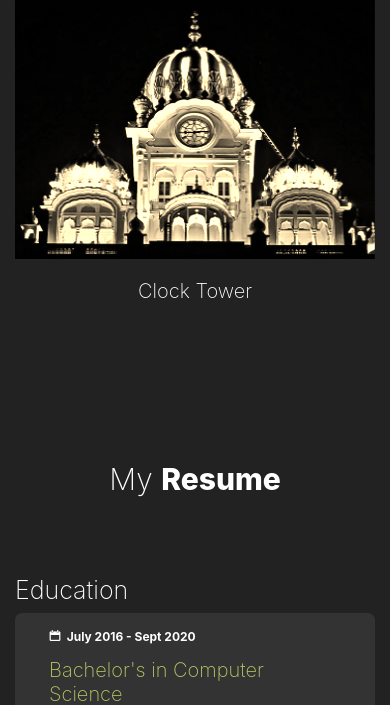
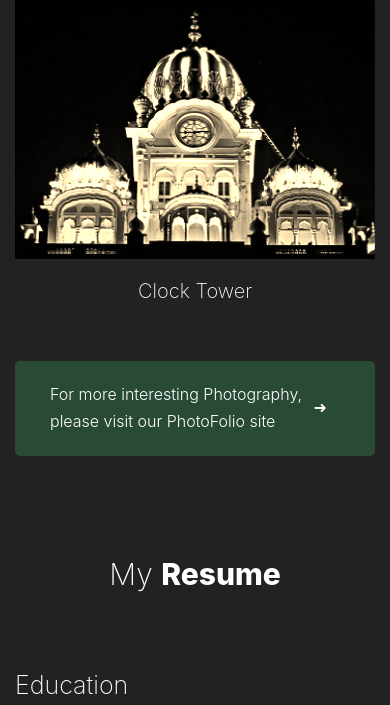
Before and after one commit to er-arpitgupta/MyPortfolio, a Flask app: page / in a window 390 px wide. Shown: the part 2846-3551 px from the top of the page. Run offline with Flask 2, Linux system fonts and the light colour scheme; some libraries are stand-ins or nearby versions; some web fonts are replaced.

Commit message:
Added PhotoFolio link

```diff
--- a/static/css/style.css
+++ b/static/css/style.css
@@ -654,9 +654,40 @@ a {
 .cb2:hover{background-color: rgb(34,34,34) !important; border: 2px solid rgb(255,68,68);}
 .cb1:focus, .cb2:focus{background-color:rgb(34,34,34) !important;}
 
+.redirect-msg {
+  position: relative;
+  padding: 20px 40px;
+  background-color: #294b36;
+  color: white;
+  border-radius: 5px;
+  transition: all 0.3s ease;
+  margin: 0px;
+}
+.redirect-msg:after {
+  position: absolute;
+  top: 50%;
+  -webkit-transform: translate(0, -50%);
+          transform: translate(0, -50%);
+  content: "➜";
+  transition: all 1s ease;
+}
+.redirect-msg:hover {
+  padding: 20px 60px 20px 20px;
+  transition: all 0.3s ease;
+  background-color: #2d784a;
+}
+.redirect-msg:hover:after {
+  right: 37em;
+  opacity: 1;
+  transition: all 1s ease;
+}
+
 @media (max-width: 991.98px){
 	.resume-item{padding: 10px 30px 10px 30px;}
 	.resume-item ul{padding-left: 0px;}
 	.resume-item-inner{visibility: hidden !important;}
 	.custom-ag img{height: 200px;}
+  .redirect-msg{padding: 20px 35px;}
+  .redirect-msg:after{right: 3em;}
+  .redirect-msg:hover:after{right: 2em;}
 }
--- a/templates/index.html
+++ b/templates/index.html
@@ -124,6 +124,11 @@
 						</div>
 					</div>
 				</div>
+
+				<div class="outer">
+					<a href="https://er-photofolio.herokuapp.com/" target="_blank"><p class="redirect-msg">For more interesting Photography, please visit our PhotoFolio site &nbsp;</p></a>
+				</div>
+
 			</div>
 		</section>
 
@@ -207,43 +212,46 @@
 				<div class="row">
 					<div class="col-sm-6 col-lg-4">
 						<div class="blog-entry custom-ag">
-							<a href="#"><img src="static/images/project1.jpg" alt="Project 1: My ToDo" class="img-fluid"></a>
+							<a href="http://flask-todoapp-arpit.herokuapp.com/" target="_blank"><img src="static/images/project1.jpg" alt="Project 1: My ToDo" class="img-fluid">
 								<div class="blog-entry-text">
-								<span class="icon-calendar"></span> Apr, 2022<h3><a href="http://flask-todoapp-arpit.herokuapp.com/">My ToDo</a></h3>
+									<span class="icon-calendar"></span> Apr, 2022<h3>My ToDo</h3>
 									<ul style="margin-left: -20px;">
 										<li>A platform to add your ToDos.</li>
 										<li>Here you can add, modify and delete you todo lists.</li>
 											<li>Future Upgrade: Adding template, login portal and export feature.</li>
 									</ul>
 								</div>
+							</a>
 						</div>
 					</div>
 
 					<div class="col-sm-6 col-lg-4">
 						<div class="blog-entry custom-ag">
-							<a href="#"><img src="static/images/project2.jpg" alt="Project 2: Library Management System" class="img-fluid"></a>
+							<a href="#"><img src="static/images/project2.jpg" alt="Project 2: Library Management System" class="img-fluid">
 								<div class="blog-entry-text">
-								<span class="icon-calendar"></span> Apr, 2020<h3><a href="#">Library Management System</a></h3>
+									<span class="icon-calendar"></span> Apr, 2020<h3>Library Management System</h3>
 									<ul style="margin-left: -20px;">
 										<li>A platform for all students to issue and request books online.</li>
 										<li>Faculty members can add, modify, delete and track the status of the book requests.</li>
 										<li>Future Upgrade: Adding membership feature.</li>
 									</ul>
 								</div>
+							</a>
 						</div>
 					</div>
 
 					<div class="col-sm-6 col-lg-4">
 						<div class="blog-entry custom-ag">
-							<a href="#"><img src="static/images/project3.jpg" alt="Project 1: Library Management System" class="img-fluid"></a>
+							<a href="#" target="_blank"><img src="static/images/project3.jpg" alt="Project 1: Library Management System" class="img-fluid">
 								<div class="blog-entry-text">
-								<span class="icon-calendar"></span> Apr, 2022<h3><a href="#">YouTube Video Downloader</a></h3>
+									<span class="icon-calendar"></span> Apr, 2022<h3>YouTube Video Downloader</h3>
 									<ul style="margin-left: -20px;">
 										<li>An application to download videos from YouTube.</li>
 										<li>A person can download single video or a playlist of videos by just providing the link.</li>
 											<li>Future Upgrade: Adding template and progress bar.</li>
 									</ul>
 								</div>
+							</a>
 						</div>
 					</div>
 
```
Lines whose indentation alone changed are shown as unchanged.
